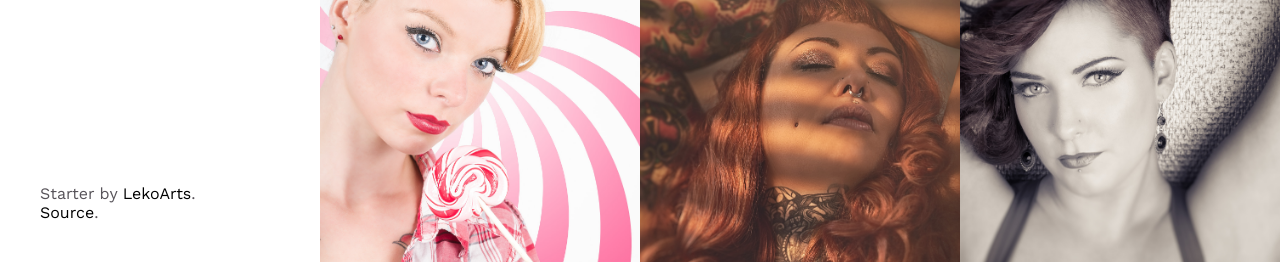
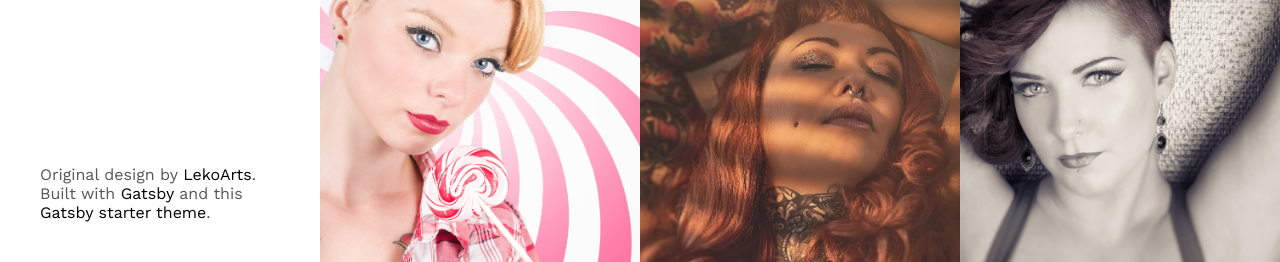
Before and after one commit to jeroentiggelman/portfolio-jeroen-tiggelman, a Gatsby site: page / in a window 1280 px wide. Shown: the part 538-800 px from the top of the page. Built offline with nearby package versions, Linux system fonts and the light colour scheme; Gatsby itself is replaced by a stand-in of ours.

Commit message:
little adaptations on links sidebar

```diff
--- a/config/index.js
+++ b/config/index.js
@@ -16,7 +16,7 @@ module.exports = {
   userTwitter: "@jeroentiggelman", // Twitter Username
   ogSiteName: "jeroentiggelmanphotography", // Facebook Site Name
   ogLanguage: "fr_BE", // og:language
-  googleAnalyticsID: "UA-XXXXXX-X",
+  googleAnalyticsID: "UA-35435279-1",
 
   // Manifest and Progress color
   themeColor: "#db7436",
--- a/src/components/layout.tsx
+++ b/src/components/layout.tsx
@@ -255,8 +255,24 @@ const Layout = ({ children, color }: LayoutProps) => {
           <Main>{children}</Main>
           <Footer color={color}>
             <Box p={[6, 6, 8]} fontSize={0}>
-              Starter by <a href="https://www.lekoarts.de/en">LekoArts</a>.<br />
-              <a href="https://github.com/LekoArts/gatsby-starter-portfolio-jodie">Source</a>.
+              Original design by{' '}
+              <a href="https://www.lekoarts.de/en" target="_blank" rel="noopener noreferrer">
+                LekoArts
+              </a>
+              .<br />
+              Built with{' '}
+              <a href="https://www.gatsbyjs.org" target="_blank" rel="noopener noreferrer">
+                Gatsby
+              </a>{' '}
+              and this{' '}
+              <a
+                href="https://github.com/LekoArts/gatsby-starter-portfolio-jodie"
+                target="_blank"
+                rel="noopener noreferrer"
+              >
+                Gatsby starter theme
+              </a>
+              .
             </Box>
           </Footer>
         </Wrapper>
```
